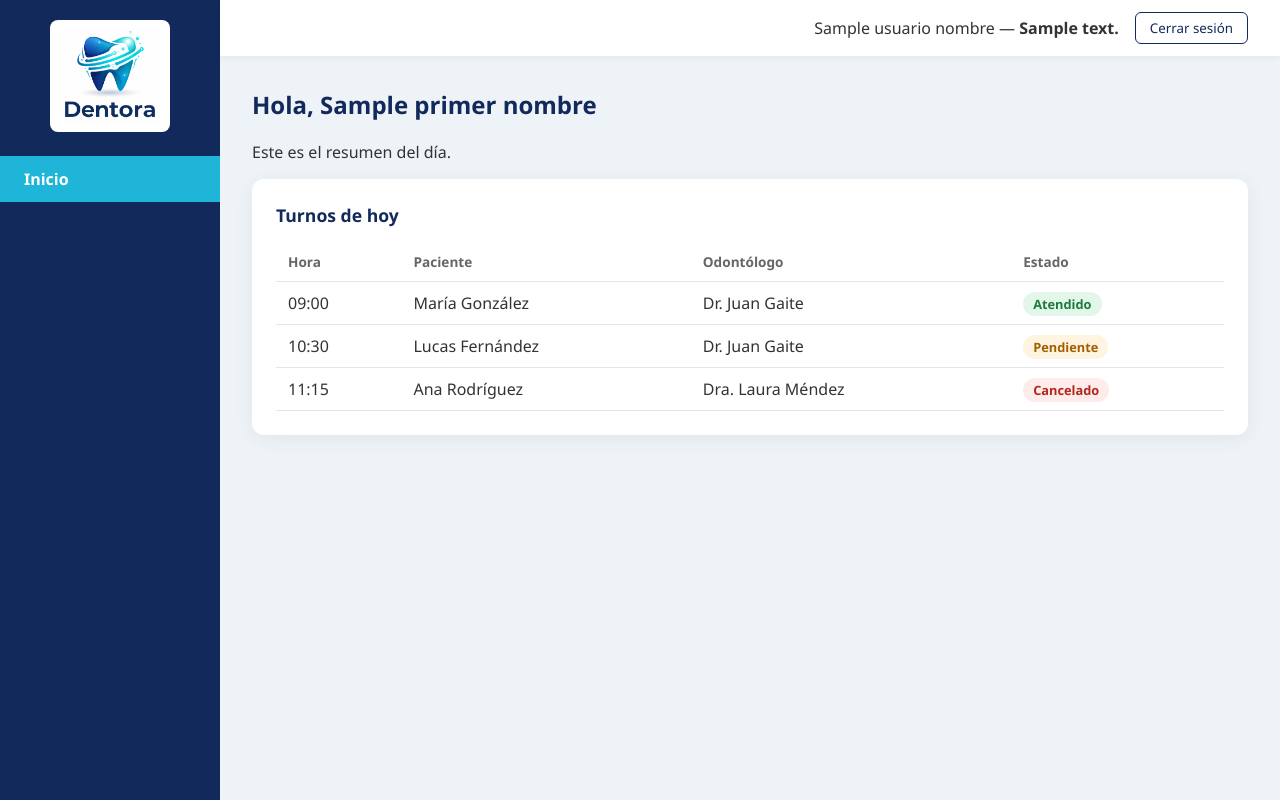
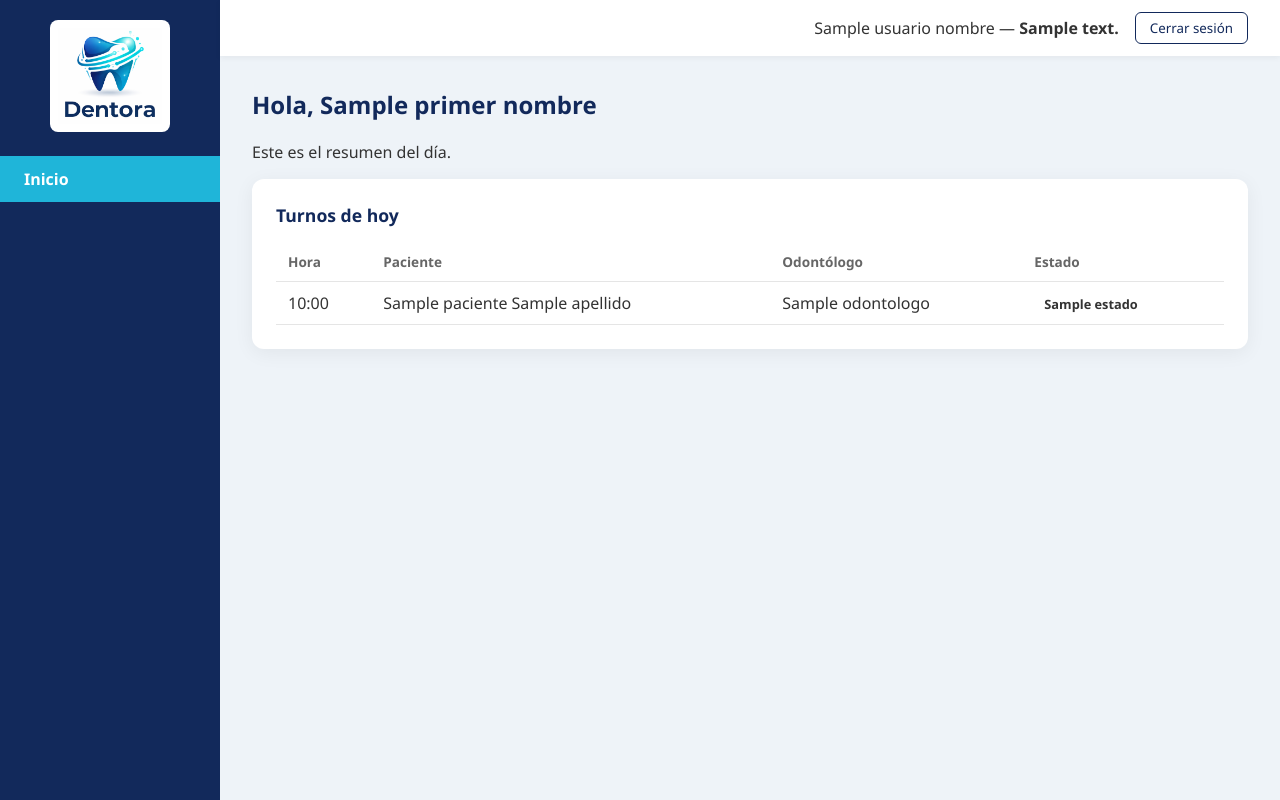
Before and after one commit to francerliani/dentora-sistema, a Spring app: template src/main/resources/templates/inicio.html in a window 1280 px wide. Run offline with Thymeleaf, Linux system fonts and the light colour scheme; the template is opened without the code that fills it: most values are stand-ins (such as "Sample title", 1, 10 or a date in 2020); data that the repository does not hold is empty; some of the project's set-up classes (security, data sources, template engines, error pages and the like) are left out, and stand-ins take their place.

Commit message:
Turnos de hoy en el inicio y validación de DNI

```diff
--- a/src/main/java/com/dentora/dentora/repository/TurnoRepository.java
+++ b/src/main/java/com/dentora/dentora/repository/TurnoRepository.java
@@ -31,4 +31,7 @@ public interface TurnoRepository extends JpaRepository<Turno, Integer> {
 
         // Turnos con un estado dentro de un rango de fechas (reporte de turnos atendidos)
     List<Turno> findByEstado_NombreAndFechaBetween(String estado, LocalDate desde, LocalDate hasta);
+
+        // Todos los turnos de una fecha, ordenados por hora (inicio de secretaria y admin)
+    List<Turno> findByFechaOrderByHora(LocalDate fecha);
 }
--- a/src/main/resources/templates/inicio.html
+++ b/src/main/resources/templates/inicio.html
@@ -8,33 +8,26 @@
 </head>
 
 <body>
-    <!-- Sin class="pagina-login": esta página NO se centra -->
+    <div class="layout">
 
-    <div class="layout">
-        <!-- Contenedor general: pone el menú y el contenido uno al lado del otro -->
+        <!-- Menú lateral: sale de fragmentos.html -->
+        <aside th:replace="~{fragmentos :: menu('inicio')}"></aside>
 
-                <!-- ================= MENÚ LATERAL ================= -->
-       <aside th:replace="~{fragmentos :: menu('inicio')}"></aside>
-
-        <!-- ================= CONTENIDO ================= -->
         <div class="contenido">
 
+            <!-- Barra superior: sale de fragmentos.html -->
             <header th:replace="~{fragmentos :: barra}"></header>
-
 
             <main class="area-principal">
                 <h1 th:text="|Hola, ${primerNombre}|">Hola, Carlos</h1>
                 <p>Este es el resumen del día.</p>
 
                 <section class="tarjeta">
-                    <!-- <section> = bloque temático dentro de la página -->
                     <h2>Turnos de hoy</h2>
 
                     <table>
-                        <!-- Tabla de datos. <thead> = encabezados, <tbody> = filas de datos -->
                         <thead>
                             <tr>
-                                <!-- <tr> = fila, <th> = celda de encabezado -->
                                 <th>Hora</th>
                                 <th>Paciente</th>
                                 <th>Odontólogo</th>
@@ -42,24 +35,22 @@
                             </tr>
                         </thead>
                         <tbody>
-                            <tr>
-                                <!-- <td> = celda de dato. Datos inventados para la maqueta -->
-                                <td>09:00</td>
-                                <td>María González</td>
-                                <td>Dr. Juan Gaite</td>
-                                <td><span class="estado estado-atendido">Atendido</span></td>
+                            <!-- CAMBIO: una fila por cada turno de hoy que mandó el controlador
+                                 (el odontólogo ve solo los suyos; secretaria y admin, todos) -->
+                            <tr th:each="t : ${turnosHoy}">
+                                <td th:text="${#temporals.format(t.hora, 'HH:mm')}">09:00</td>
+                                <td th:text="|${t.paciente.nombre} ${t.paciente.apellido}|">María González</td>
+                                <td th:text="${t.odontologo.nombre}">Juan Gaite</td>
+                                <td>
+                                    <!-- La clase del color sale del nombre del estado:
+                                         Pendiente → estado-pendiente, Atendido → estado-atendido -->
+                                    <span class="estado"
+                                          th:classappend="${'estado-' + #strings.toLowerCase(t.estado.nombre)}"
+                                          th:text="${t.estado.nombre}">Pendiente</span>
+                                </td>
                             </tr>
-                            <tr>
-                                <td>10:30</td>
-                                <td>Lucas Fernández</td>
-                                <td>Dr. Juan Gaite</td>
-                                <td><span class="estado estado-pendiente">Pendiente</span></td>
-                            </tr>
-                            <tr>
-                                <td>11:15</td>
-                                <td>Ana Rodríguez</td>
-                                <td>Dra. Laura Méndez</td>
-                                <td><span class="estado estado-cancelado">Cancelado</span></td>
+                            <tr th:if="${#lists.isEmpty(turnosHoy)}">
+                                <td colspan="4">No hay turnos para hoy.</td>
                             </tr>
                         </tbody>
                     </table>
```
Also changed, not shown: src/main/java/com/dentora/dentora/controller/InicioController.java (+18 -1 lines), src/main/java/com/dentora/dentora/controller/PacienteController.java (+10 -0 lines).
